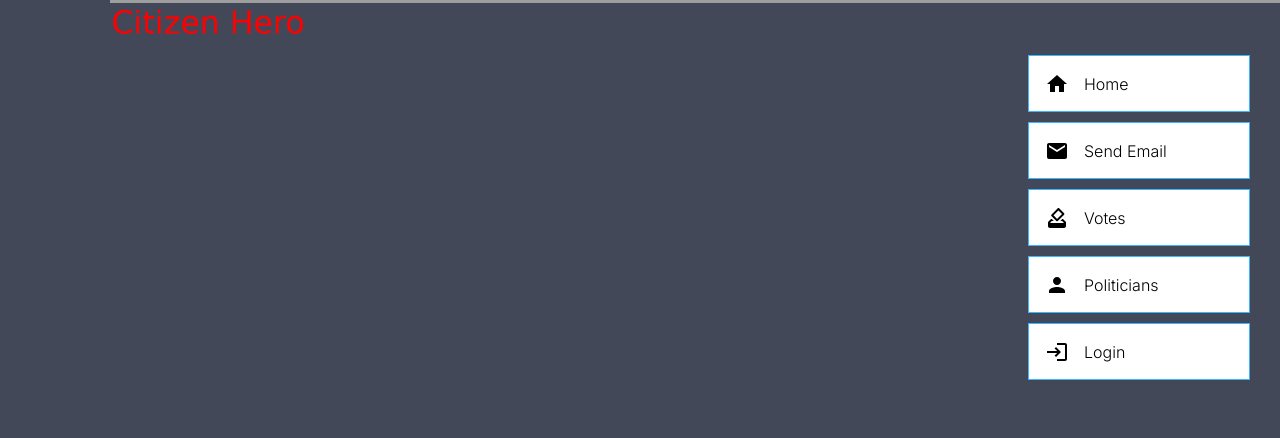
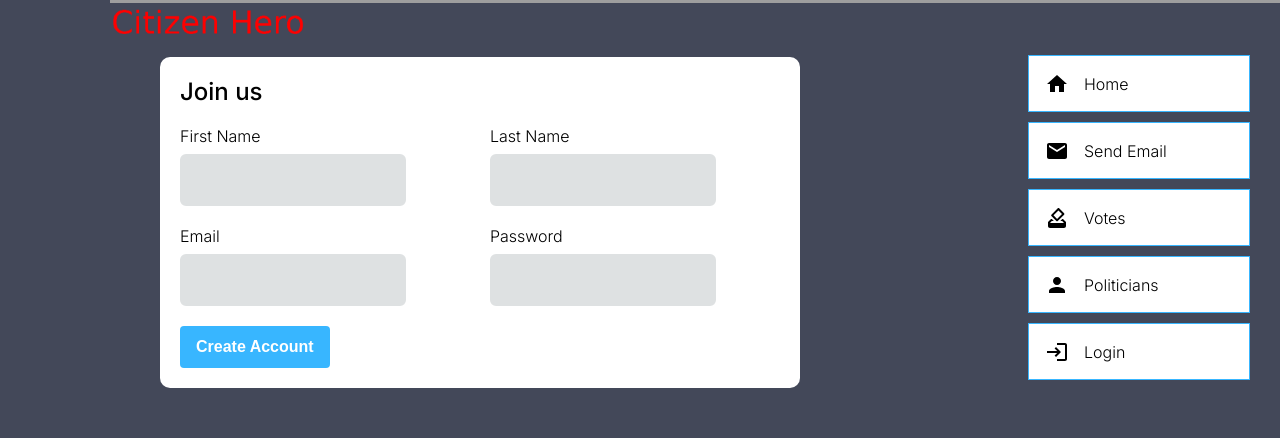
Before and after one commit to maukku/citizen-hero-frontend, a React (Create React App) app: page /SignUp in a window 1280 px wide. Shown: the part 205-643 px from the top of the page. Built offline with nearby package versions, Linux system fonts and the light colour scheme; no server answers; grey boxes are pictures that could not be loaded.

Commit message:
Contactm Page updated, Newsletter Page created, mailto tested

```diff
--- a/public/index.html
+++ b/public/index.html
@@ -18,6 +18,15 @@
       href="https://fonts.googleapis.com/css2?family=Poppins:wght@600&family=Roboto:wght@100&display=swap"
       rel="stylesheet"
     />
+
+    <link
+      href="https://fonts.googleapis.com/css2?family=Inter:wght@800&display=swap"
+      rel="stylesheet"
+    />
+    <link
+      href="https://fonts.googleapis.com/css2?family=Inter:wght@500&display=swap"
+      rel="stylesheet"
+    />
     <link
       href="https://fonts.googleapis.com/css2?family=Inter:wght@300&display=swap"
       rel="stylesheet"
--- a/src/App.js
+++ b/src/App.js
@@ -10,7 +10,9 @@ import Contact from "./components/pages/Contact";
 import Legal from "./components/pages/Legal";
 import Privacy from "./components/pages/Privacy";
 import Home from "./components/pages/Home";
+import Newsletter from "./components/pages/Newsletter";
 import Votes from "./components/pages/Votes";
+import SignUp from "./components/pages/SignUp";
 import Politicians from "./components/pages/Politicians";
 import Login from "./components/pages/Login";
 import SendEmail from "./components/pages/SendEmail";
@@ -31,7 +33,9 @@ function App() {
                   <Route exact path="/Votes" element={<Votes />} />
                   <Route exact path="/Politicians" element={<Politicians />} />
                   <Route exact path="/SendEmail" element={<SendEmail />} />
+                  <Route exact path="/SignUp" element={<SignUp />} />
                   <Route exact path="/Login" element={<Login />} />
+                  <Route exact path="/Newsletter" element={<Newsletter />} />
                   <Route exact path="/Legal" element={<Legal />} />
                   <Route exact path="/Contact" element={<Contact />} />
                   <Route exact path="/Privacy" element={<Privacy />} />
--- a/src/components/pages/Contact.jsx
+++ b/src/components/pages/Contact.jsx
@@ -2,8 +2,15 @@ import React from "react";
 
 function Contact() {
   return (
-    <div>
-      <h1>Contact me!</h1>
+    <div className="BasicContainer">
+      <div className="Title">Contact</div>
+      <div>
+        If you want to get in touch with us please use the following email:
+      </div>{" "}
+      <br />
+      <a className="Bolded-Link" href="mailto:contact@citizenhero.de">
+        contact@citizenhero.de
+      </a>
     </div>
   );
 }
--- a/src/components/pages/Login.jsx
+++ b/src/components/pages/Login.jsx
@@ -1,4 +1,5 @@
 import React, { useState } from "react";
+import { Link } from "react-router-dom";
 import BlueButton from "../shared/BlueButton";
 
 function Login() {
@@ -24,7 +25,7 @@ function Login() {
   return (
     <div className="BasicContainer">
       <div className="Title">Log in</div>
-      <form onSubmit={handleSubmit} >
+      <form onSubmit={handleSubmit}>
         <label>Email </label>
         <br />
         <input
@@ -53,7 +54,16 @@ function Login() {
 
         <br />
         <br />
+
         <BlueButton text={"Login"} />
+        <br />
+        <div>
+          Dont have an account yet?{" "}
+          <Link to="/SignUp">
+            {" "}
+            <span className="Bolded-Link">Join us!</span>
+          </Link>
+        </div>
       </form>
     </div>
   );
--- /dev/null
+++ b/src/components/pages/Newsletter.jsx
@@ -0,0 +1,61 @@
+import React, { useState } from "react";
+import BlueButton from "../shared/BlueButton";
+
+function Subscription() {
+  const [values, setValues] = useState({
+    email: "",
+    name: "",
+  });
+  const [submitted, setSubmitted] = useState(false);
+
+  const handleEmailInputChange = (event) => {
+    setValues({ email: event.target.value });
+  };
+
+  const handleNameInputChange = (event) => {
+    setValues({ name: event.target.value });
+  };
+
+  const handleSubmit = (event) => {
+    event.preventDefault();
+    setSubmitted(true);
+  };
+
+  return (
+    <div className="BasicContainer">
+      <div className="Title">Subscribe to our Newsletter</div>
+
+      <form onSubmit={handleSubmit} className="Newsletter">
+        <div>
+          <label htmlFor="name">First Name </label>
+
+          <input
+            type="text"
+            name="name"
+            className="TextBox"
+            style={{ width: "200px" }}
+            value={values.name}
+            required
+            onChange={handleNameInputChange}
+          />
+        </div>
+        <div>
+          <label htmlFor="lastName">Email</label>
+          <input
+            type="text"
+            name="email"
+            className="TextBox"
+            style={{ width: "200px" }}
+            value={values.email}
+            required
+            onChange={handleEmailInputChange}
+          />
+        </div>
+        <br />
+        <BlueButton text={"Subscribe"}></BlueButton>
+      </form>
+    </div>
+  );
+}
+
+export default Subscription;
--- a/src/components/pages/Privacy.jsx
+++ b/src/components/pages/Privacy.jsx
@@ -2,7 +2,7 @@ import React from "react";
 
 function Privacy() {
   return (
-    <div className="Privacy FooterPage">
+    <div className="Privacy  BasicContainer">
       <h1>Datenschutzerklärung</h1>
       <p>
         Verantwortlicher im Sinne der Datenschutzgesetze, insbesondere der
--- a/src/components/pages/SendEmail.jsx
+++ b/src/components/pages/SendEmail.jsx
@@ -1,5 +1,6 @@
 import { useState, useContext } from "react";
 import FormContext from "../../context/FormContext";
+import BlueButton from "../shared/BlueButton";
 
 function SendEmail() {
   const {
@@ -34,7 +35,7 @@ function SendEmail() {
         >
           <option value="parent">parent</option>
           <option value="young">young</option>
-          <option value="busines person">busines person</option>
+          <option value="busines person">business person</option>
         </datalist>
         {/* Location */}
         <label htmlFor="location"> from </label>
@@ -72,14 +73,8 @@ function SendEmail() {
         ) : null}
         <br />
         <br />
-        <button
-          className="BlueButton"
-          type="submit"
-          value="Generate personalized message"
-        >
-          Generate personalized message
-        </button>
         <br />
+        <BlueButton text={"Generate personalized message"}></BlueButton>
       </form>
     </div>
   );
--- /dev/null
+++ b/src/components/pages/SignUp.jsx
@@ -0,0 +1,99 @@
+import React, { useState } from "react";
+import { Link } from "react-router-dom";
+import BlueButton from "../shared/BlueButton";
+
+function SignUp() {
+  const [values, setValues] = useState({
+    email: "",
+    password: "",
+    firstName: "",
+    lastName: "",
+  });
+  const [submitted, setSubmitted] = useState(false);
+
+  const handleEmailInputChange = (event) => {
+    setValues({ email: event.target.value });
+  };
+
+  const handleFirstNameInputChange = (event) => {
+    setValues({ firstName: event.target.value });
+  };
+
+  const handleLastNameInputChange = (event) => {
+    setValues({ lastName: event.target.value });
+  };
+
+  const handlePasswordInputChange = (event) => {
+    setValues({ password: event.target.value });
+  };
+
+  const handleSubmit = (event) => {
+    event.preventDefault();
+    setSubmitted(true);
+  };
+
+  return (
+    <div className="BasicContainer ">
+      <div className="Title">Join us</div>
+
+      <form onSubmit={handleSubmit}>
+        <div className="SignUp">
+          <div>
+            <label htmlFor="firstName">First Name </label>
+
+            <input
+              type="text"
+              name="firstName"
+              className="TextBox"
+              style={{ width: "200px" }}
+              value={values.firstName}
+              required
+              onChange={handleFirstNameInputChange}
+            />
+          </div>
+          <div>
+            <label htmlFor="lastName">Last Name </label>
+
+            <input
+              type="text"
+              name="lastName"
+              className="TextBox"
+              style={{ width: "200px" }}
+              value={values.lastName}
+              required
+              onChange={handleLastNameInputChange}
+            />
+          </div>
+          <div style={{display:"grid"}}>
+            <label htmlFor="email">Email </label>
+            <input
+              type="text"
+              name="email"
+              className="TextBox"
+              style={{ width: "200px" }}
+              value={values.email}
+              required
+              onChange={handleEmailInputChange}
+            />
+          </div>
+          <div>
+            <label htmlFor="password">Password </label>
+
+            <input
+              type="password"
+              name="pass"
+              style={{ width: "200px" }}
+              className="TextBox"
+              value={values.password}
+              required
+              onChange={handlePasswordInputChange}
+            />
+          </div>
+        </div>
+        <BlueButton text={"Create Account"} />
+      </form>
+    </div>
+  );
+}
+
+export default SignUp;
--- a/src/components/pages/Votes.jsx
+++ b/src/components/pages/Votes.jsx
@@ -1,7 +1,19 @@
 import React from "react";
+import BlueButton from "../shared/BlueButton";
+import { Link } from "react-router-dom";
 
 function Votes() {
-  return <h1>Some Votes</h1>;
+  return (
+    <div className="BasicContainer">
+      <div className="Title">Votes</div>
+      <Link to="/Newsletter">
+        <BlueButton text={"Get future votes subscribing here"} />
+      </Link>
+      <div className="Votes-Container">
+        <p>Some Votes</p>
+      </div>
+    </div>
+  );
 }
 
 export default Votes;
--- a/src/style.scss
+++ b/src/style.scss
@@ -5,10 +5,22 @@ $primary-blue: #38b6ff;
   list-style: none;
 }
 
+.Newsletter {
+  div {
+    display: grid;
+    margin-top: 10px;
+  }
+}
+
+.Bolded-Link {
+  font-weight: 900;
+  color: $primary-blue;
+}
 body {
   font-family: "Inter";
   font-style: normal;
   text-decoration: none;
+  font-weight: 300;
 }
 
 .App {
@@ -90,19 +102,18 @@ body {
   margin-top: 70px;
 }
 
-.FooterPage {
-  width: 1000px;
-  color: white;
-}
 .Privacy {
+  color: black;
+
   display: grid;
   h1,
-  h2 {
+  h2,
+  h3 {
     justify-self: center;
   }
   a {
-    color: white;
-    font-style: italic;
+    color: $primary-blue;
+    font-weight: 800;
     font-size: 17px;
     &:hover {
       text-decoration: underline;
@@ -110,10 +121,18 @@ body {
   }
 }
 
+.SignUp {
+  display: grid;
+  grid-template-columns: 1fr 1fr;
+  gap: 20px;
+  margin-bottom: 20px;
+}
+
 .Politicians-container {
   display: grid;
   grid-template-columns: 1fr 1fr 1fr 1fr;
   gap: 30px;
+  width: fit-content;
 }
 
 input::-webkit-outer-spin-button,
@@ -156,14 +175,15 @@ input[type="number"] {
 }
 
 .BasicContainer {
-  background-color: whitesmoke;
+  background-color: white;
   padding: 20px;
   width: 600px;
 
-  border-radius: 2%;
+  border-radius: 10px;
   .Title {
     font-size: x-large;
     margin-bottom: 20px;
+    font-weight: 500;
   }
 }
 
@@ -255,19 +275,6 @@ body {
     padding: 0;
     margin: 0px;
 
-    .vector {
-      /* Vector 1 */
-      position: absolute;
-      z-index: 100;
-      width: 20.23px;
-      height: 20.5px;
-      left: 0px;
-      top: 5px;
-
-      background: red;
-      border: 1px solid #434859;
-    }
-
     .row {
       width: 100%;
       height: 55px;
@@ -279,7 +286,7 @@ body {
       color: black;
       border: 1px solid $primary-blue;
       margin-bottom: 10px;
-
+      font-weight: 300;
       .nav-icon-text-container {
         width: 100%;
         display: grid;
@@ -317,7 +324,7 @@ body {
   margin-top: 8px;
   transition: box-shadow 100ms ease-in, border 250ms ease-in,
     background-color 100ms ease-in;
-  border: 2px solid #dee1e2;
+  border: 3px solid #dee1e2;
   background: #dee1e2;
   display: inline;
   height: 36px;
```
